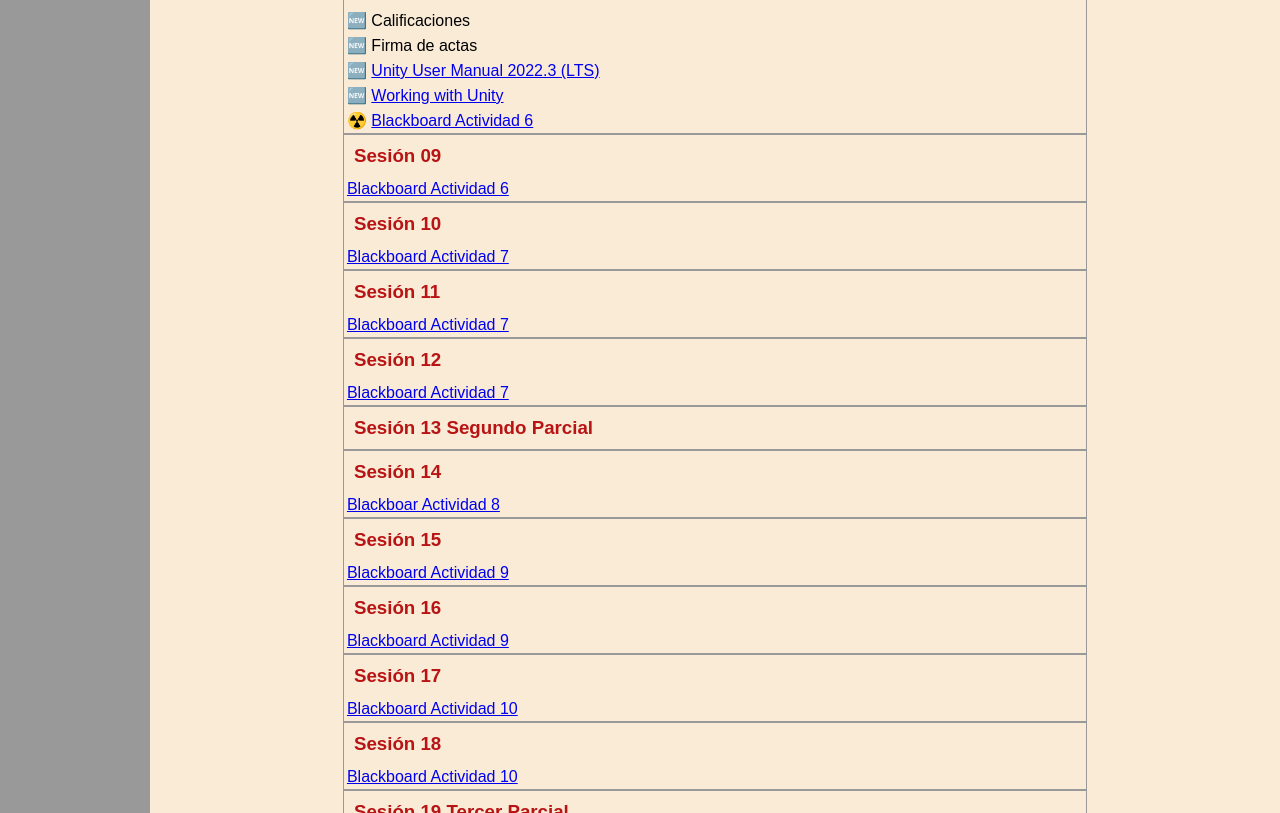
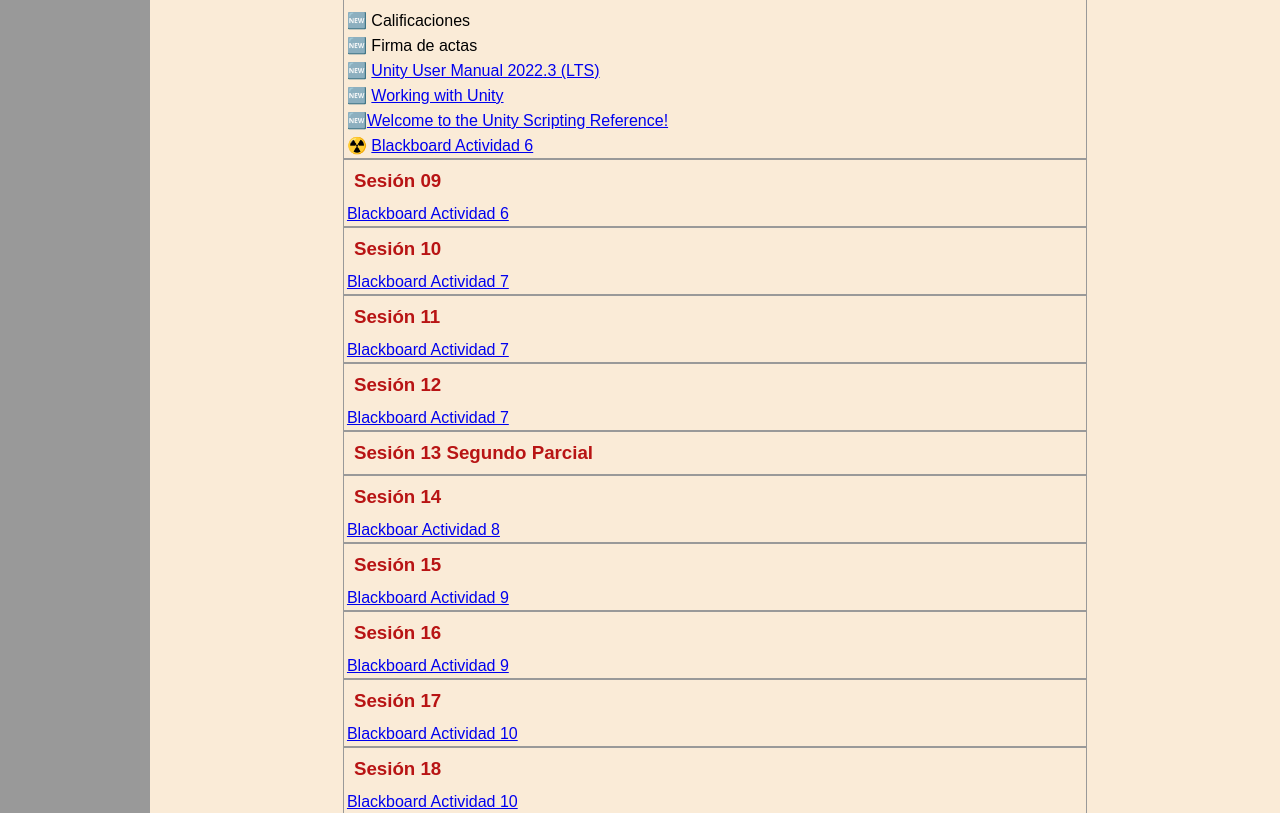
Before and after one commit to beztao01/motor, a plain HTML site: page index.html in a window 1280 px wide. Shown: the part 1082-1895 px from the top of the page. Drawn offline with Linux system fonts and the light colour scheme.

Commit message:
change sesion 08

```diff
--- a/index.html
+++ b/index.html
@@ -107,6 +107,7 @@
                         <li>🆕 Firma de actas</li>
                         <li>🆕 <a href="https://docs.unity3d.com/2022.3/Documentation/Manual/index.html" target="_blank" rel="noopener noreferrer">Unity User Manual 2022.3 (LTS)</a></li>
                         <li>🆕 <a href="https://docs.unity3d.com/2022.3/Documentation/Manual/UnityOverview.html" target="_blank" rel="noopener noreferrer">Working with Unity</a></li>
+                        <li>🆕<a href="https://docs.unity3d.com/2022.3/Documentation/ScriptReference/index.html" target="_blank" rel="noopener noreferrer">Welcome to the Unity Scripting Reference!</a></li>
                         <li>☢️ <a href="https://uvmonline.blackboard.com/webapps/login/">Blackboard Actividad 6</a></li>
                     </ul>
                 </section>
```
